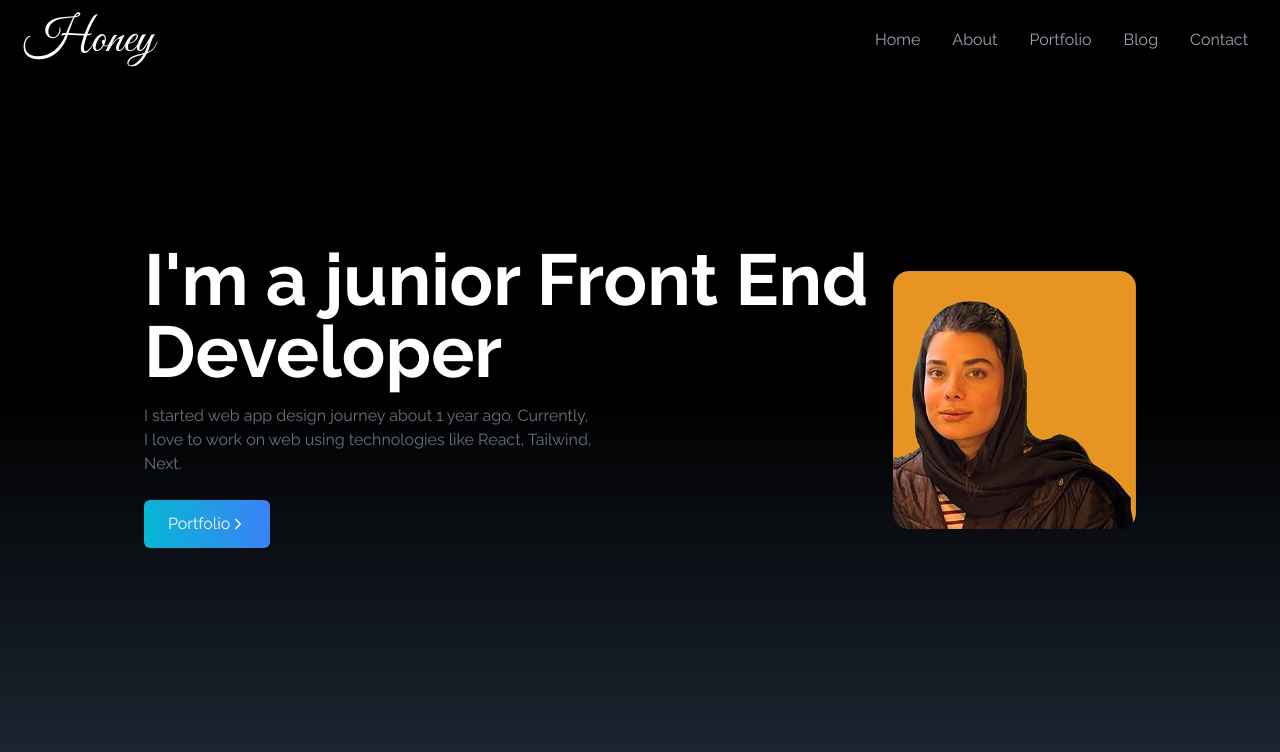
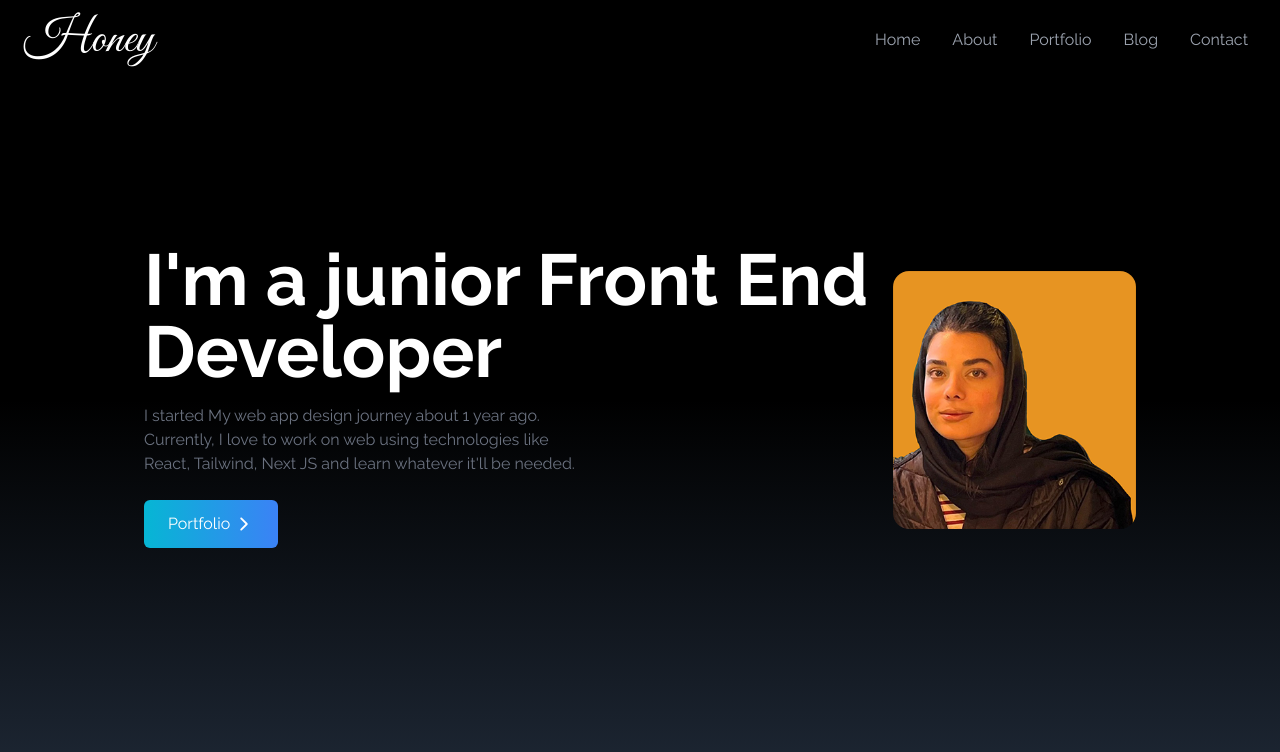
Before and after one commit to Honeynem/myblogandportfolio, a React (Vite) app in the folder vite-project/: page / in a window 1280 px wide. Shown: the top 752 px of the page. Built offline with nearby package versions, Linux system fonts and the light colour scheme.

Commit message:
animation in button added

```diff
--- a/vite-project/src/components/Home.jsx
+++ b/vite-project/src/components/Home.jsx
@@ -9,15 +9,15 @@
      <div className='max-w-screen-lg mx-auto flex flex-col items-center justify-center h-full px-4 md:flex-row'>
         <div className='flex flex-col justify-center h-full'>
             <h2 className='text-4xl sm:text-7xl font-bold text-white'>I'm a junior Front End Developer</h2>
-            <p className='text-gray-500 py-4 max-w-md'>I started web app design journey about 1 year ago.
+            <p className='text-gray-500 py-4 max-w-md'>I started My web app design journey about 1 year ago.
                 Currently, I love to work on web using technologies like
-                React, Tailwind, Next.
+                React, Tailwind, Next JS and learn whatever it'll be needed.
             </p>
             <div>
-                <button className='text-white w-fit px-6 py-3 my-2 flex items-center rounded-md bg-gradient-to-r from-cyan-500 to-blue-500 cursor-pointer'>
+                <button className=' group text-white w-fit px-6 py-3 my-2 flex items-center rounded-md bg-gradient-to-r from-cyan-500 to-blue-500 cursor-pointer'>
                     Portfolio
-                    <span>
-                        <IoIosArrowForward />
+                    <span className='group-hover:rotate-90 duration-300'>
+                        <IoIosArrowForward size={20} className='ml-1'/>
                     </span>
                 </button>
             </div>
```
